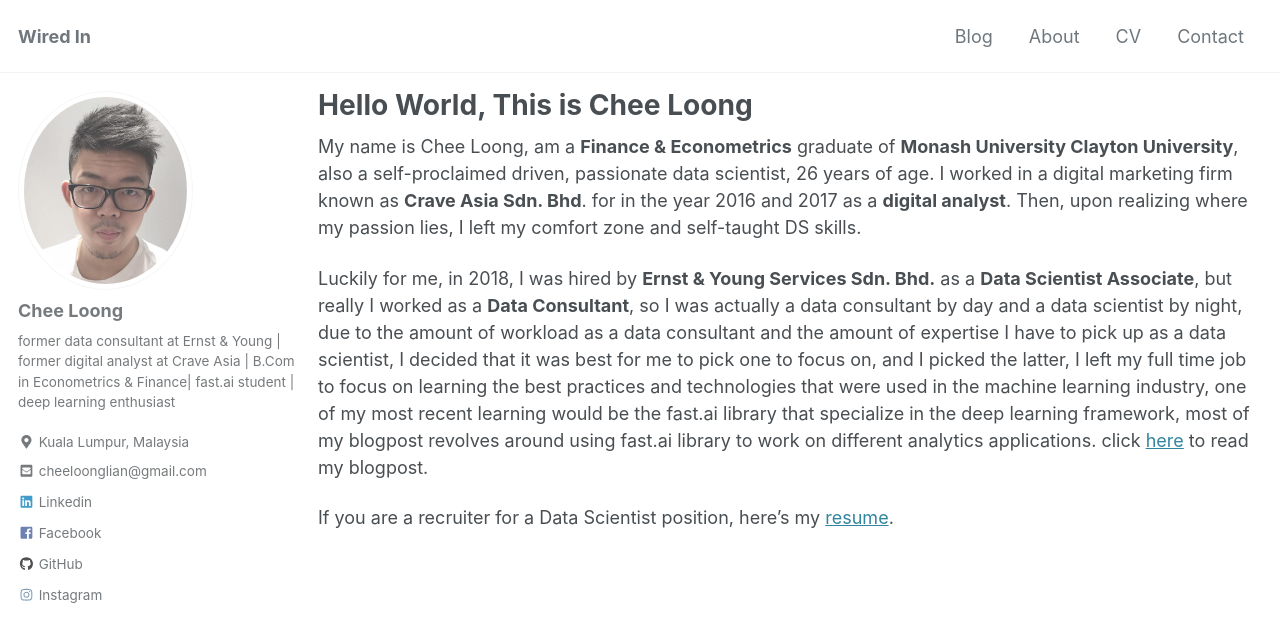
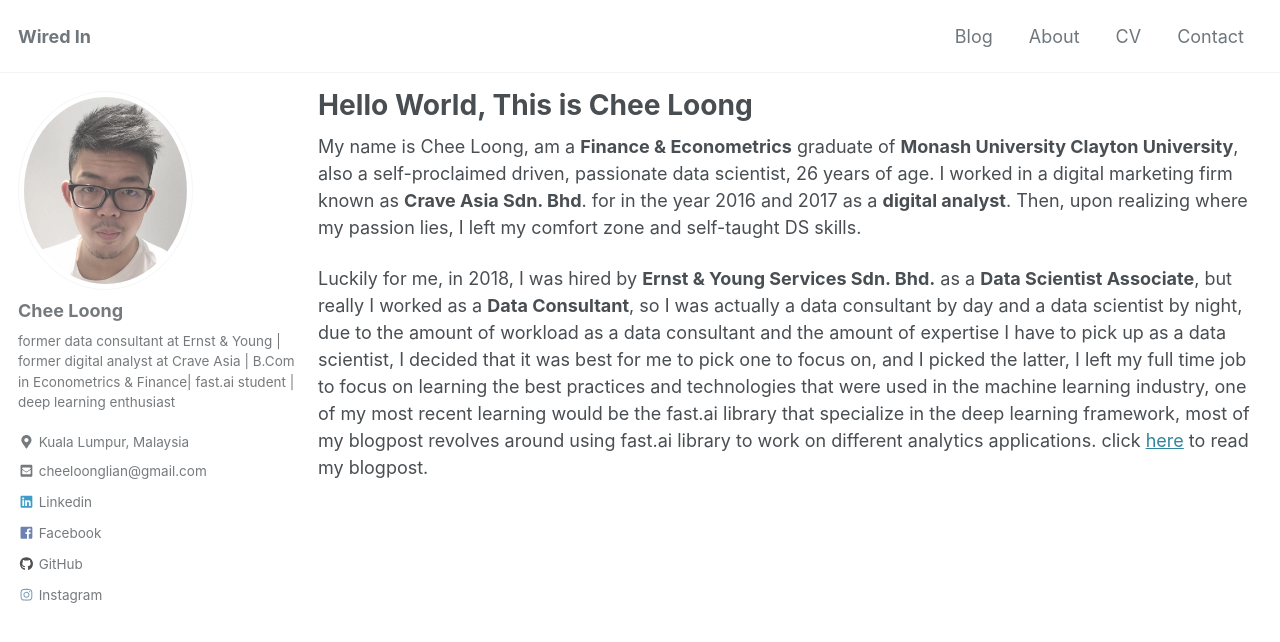
Before and after one commit to CheeLoong/CheeLoong.github.io, a Jekyll site: the page built from _pages/about.md, in a window 1280 px wide and 900 px high. Shown: the top 642 px of the window. Built offline with Jekyll 4.4.1, drawn with Linux system fonts in a browser that asks for light colours; cached includes are drawn as plain includes.

Commit message:
update blog

```diff
--- a/_pages/about.md
+++ b/_pages/about.md
@@ -8,5 +8,3 @@
 My name is Chee Loong, am a **Finance & Econometrics** graduate of **Monash University Clayton University**, also a self-proclaimed driven, passionate data scientist, 26 years of age. I worked in a digital marketing firm known as **Crave Asia Sdn. Bhd**. for in the year 2016 and 2017 as a **digital analyst**. Then, upon realizing where my passion lies, I left my comfort zone and self-taught DS skills.
 
 Luckily for me, in 2018, I was hired by **Ernst & Young Services Sdn. Bhd.** as a **Data Scientist Associate**, but really I worked as a **Data Consultant**, so I was actually a data consultant by day and a data scientist by night, due to the amount of workload as a data consultant and the amount of expertise I have to pick up as a data scientist, I decided that it was best for me to pick one to focus on, and I picked the latter, I left my full time job to focus on learning the best practices and technologies that were used in the machine learning industry, one of my most recent learning would be the fast.ai library that specialize in the deep learning framework, most of my blogpost revolves around using fast.ai library to work on different analytics applications. click [here](https://cheeloong.github.io/year-archive/) to read my blogpost.
-
-If you are a recruiter for a Data Scientist position, here's my [resume]({{ site.url }}{{ site.baseurl }}/assets/cv/latest-cv.pdf).
```
